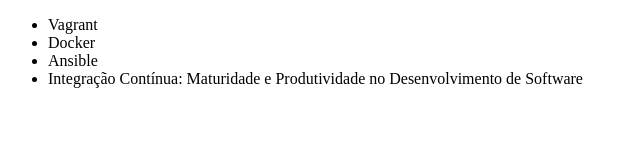
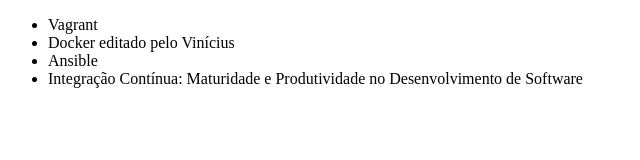
Before and after one commit to rodmguerra/alura-git, a plain HTML site: page index.html in a window 1280 px wide. Shown: the whole page, without its empty margins (0-640 px from the left). Drawn offline with Linux system fonts and the light colour scheme.

Commit message:
Vinícius mexendo em paralelo com a Ana

```diff
--- a/index.html
+++ b/index.html
@@ -7,7 +7,7 @@
 <body>
     <ul>
         <li>Vagrant</li>
-        <li>Docker</li>
+        <li>Docker editado pelo Vinícius</li>
         <li>Ansible</li>
         <li>Integração Contínua: Maturidade e Produtividade no Desenvolvimento de Software</li>
     </ul>
```
